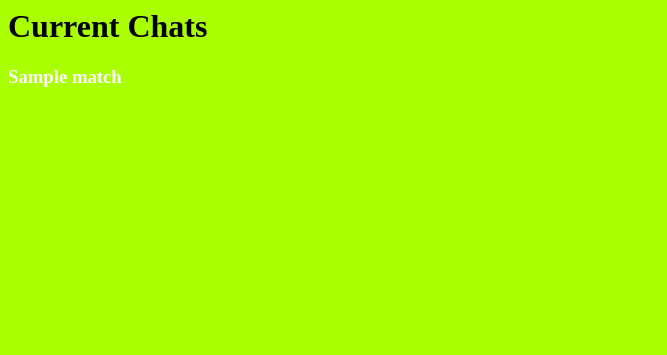
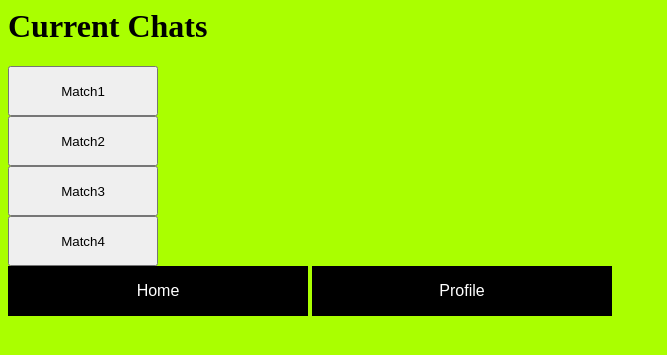
Before and after one commit to lmluck/chatterbreath, a Python web app: template templates/current-chats.html in a window 1280 px wide. Shown: the top 355 px of the page, without its empty margins (0-667 px from the left). Run offline with Jinja, Linux system fonts and the light colour scheme; the template is opened without the code that fills it: most values are stand-ins (such as "Sample title", 1, 10 or a date in 2020).

Commit message:
chat stuff

```diff
--- a/static/current-chats-style.css
+++ b/static/current-chats-style.css
@@ -3,4 +3,34 @@ body {
 }
 h3{
     color:white;
+    width:300px;
+    height:100px;
 }
+h3:hover{
+    background-color:#FF70CB;
+}
+button{
+    width:150;
+    height:50px;
+}
+button:hover{
+    background-color:#FF70CB;
+}
+#main {
+  background-color: black; /* Green */
+  border: none;
+  color: white;
+  padding: 15px 32px;
+  text-align: center;
+  text-decoration: none;
+  display: inline-block;
+  font-size: 16px;
+font-family: 'Maven Pro', sans-serif;
+font-style: normal;
+font-weight: 300;
+/* margin-right: 90px; */
+width: 300px;
+}
+#main:hover{
+    background-color:#FF70CB;
+}
--- a/templates/current-chats.html
+++ b/templates/current-chats.html
@@ -4,6 +4,11 @@
 </head>
 <body>
     <h1>Current Chats</h1>
-    <h3>{{match}}<h3>
+    <a href="{{match1}}"><button> Match1 </button> </a><br>
+    <a href="{{match2}}"><button > Match2 </button> </a><br>
+   <a href="{{match3}}"><button > Match3</button> </a><br>
+    <a href="{{match4}}"><button > Match4 </button> </a><br>
+    <a href="/"><button id="main" type='submit' id="home-button" value="home" > Home </button></a>
+                <a href='/profile-edit'><button id="main">  Profile </button> </a>
 </body>
 </html>
--- a/templates/other-profile.html
+++ b/templates/other-profile.html
@@ -38,15 +38,15 @@ button:hover {
                 {{Profile_pic}}
             </div>
         <h3>Preferences Shared<h3>
-        <h4> You have {{shared-preerences}} shared preference(s)
+        <h4> You have {{shared-preferences}} shared preference(s)
             <li>{{item1}}</li>
             <li>{{item2}}</li>
             <li>{{item3}}</li>
             <li>{{item4}}</li>
-            <li>{{item3}}</li>
+            <li>{{item5}}</li>
         <!-- -----etc----- -->
         <a href="/chatpage"><button > Chat </button> </a>
-        <a href="/main"><button><Back></button><a>
+        <a href="/main"><button>Home</button><a>
 <!-- -------------REPLACE WITH A VARIABLE OF THE OTHER USER NAME  -->
     </body>
 </html>
```
Also changed, not shown: templates/chatpage.html (+15 -7 lines).
